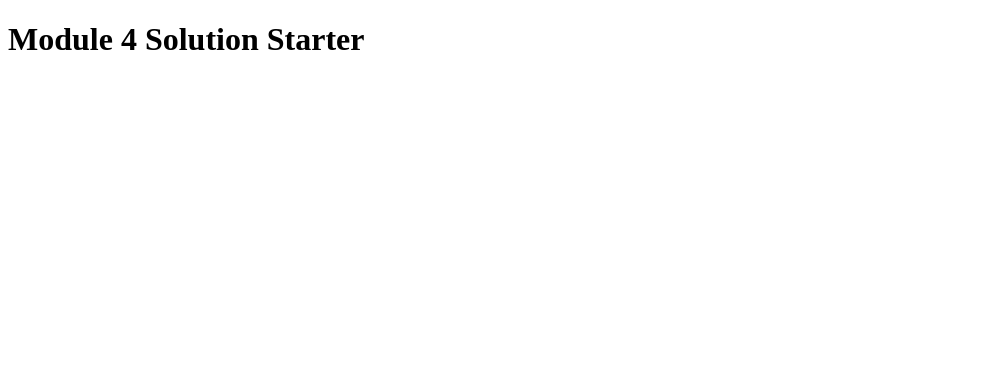
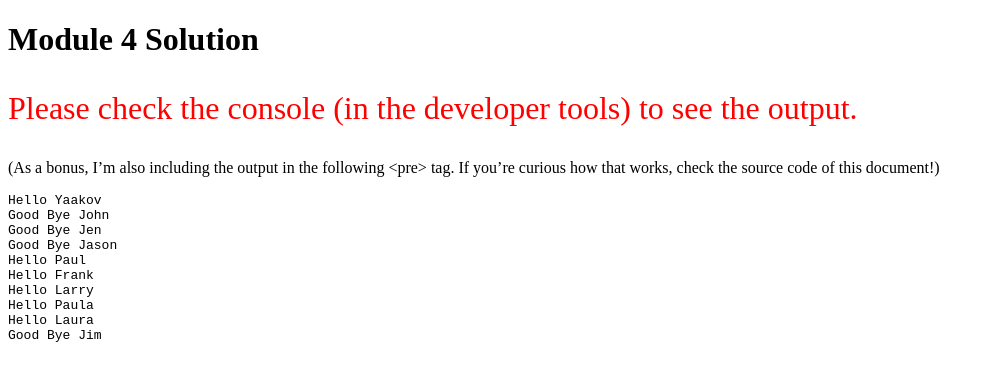
Before and after one commit to JostMigenda/coursera-webdev, a plain HTML site: page module4_solution/index.html in a window 1280 px wide. Shown: the whole page, without its empty margins (0-994 px from the left). Drawn offline with Linux system fonts and the light colour scheme.

Commit message:
a little bonus output on the index page

```diff
--- a/module4_solution/index.html
+++ b/module4_solution/index.html
@@ -11,6 +11,30 @@
   <script src="script.js"></script>
 </head>
 <body>
-  <h1>Module 4 Solution Starter</h1>
+  <h1>Module 4 Solution</h1>
+  <p style="font-size: 2em; color: red;">Please check the console (in the developer tools) to see the output.</p>
+
+  <p>(As a bonus, I’m also including the output in the following &lt;pre&gt; tag. If you’re curious how that works, check the source code of this document!)</p>
+
+  <pre id="output"></pre>
+  <script type="text/javascript">
+    var pre = document.getElementById("output")
+    pre.textContent = (function () {
+        // This IIFE is similar to the code in script.js; one exception is noted below.
+        var greetings = ""
+        var names = ["Yaakov", "John", "Jen", "Jason", "Paul", "Frank", "Larry", "Paula", "Laura", "Jim"];
+        for (var i = 0; i < names.length; i++) {
+          name = names[i]
+          var firstLetter = name.charAt(0).toLowerCase()
+          if (firstLetter === 'j') {
+            // Can’t use the speak() function here, since it writes to the console instead of returning the text.
+            greetings += "Good Bye " + name + '\n'
+          } else {
+            greetings += "Hello " + name + '\n'
+          }
+        }
+        return greetings
+      })()
+  </script>
 </body>
 </html>
```
